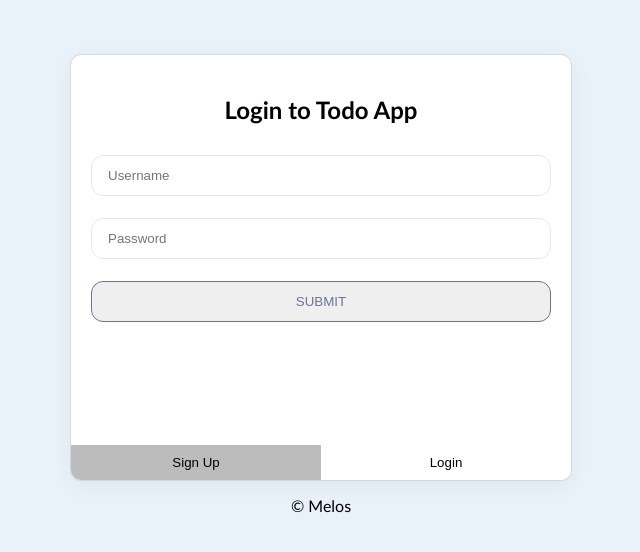
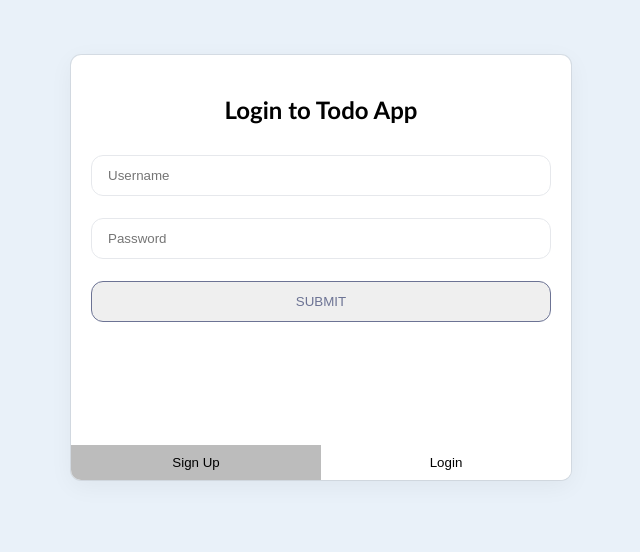
Before and after one commit to PoppyRed91/to-do-app-pern, a React (Create React App) app in the folder client/: page / in a window 1280 px wide. Shown: the top 552 px of the page, without its empty margins (319-959 px from the left). Built offline with nearby package versions, Linux system fonts and the light colour scheme.

Commit message:
updated package.json

```diff
--- a/client/src/App.js
+++ b/client/src/App.js
@@ -43,7 +43,6 @@ function App() {
       ) : (
         <Auth />
       )}
-      <p className="copyright">© Melos</p>
     </div>
   );
 }
--- a/package.json
+++ b/package.json
@@ -6,6 +6,5 @@
     "server":"cd server && npm start"
   },
   "proxy": "http://localhost:5050",
-  "author": "Melos",
   "license": "ISC"
 }
```
Also changed, not shown: 2 other files (tests, documents, lock files or other folders).
